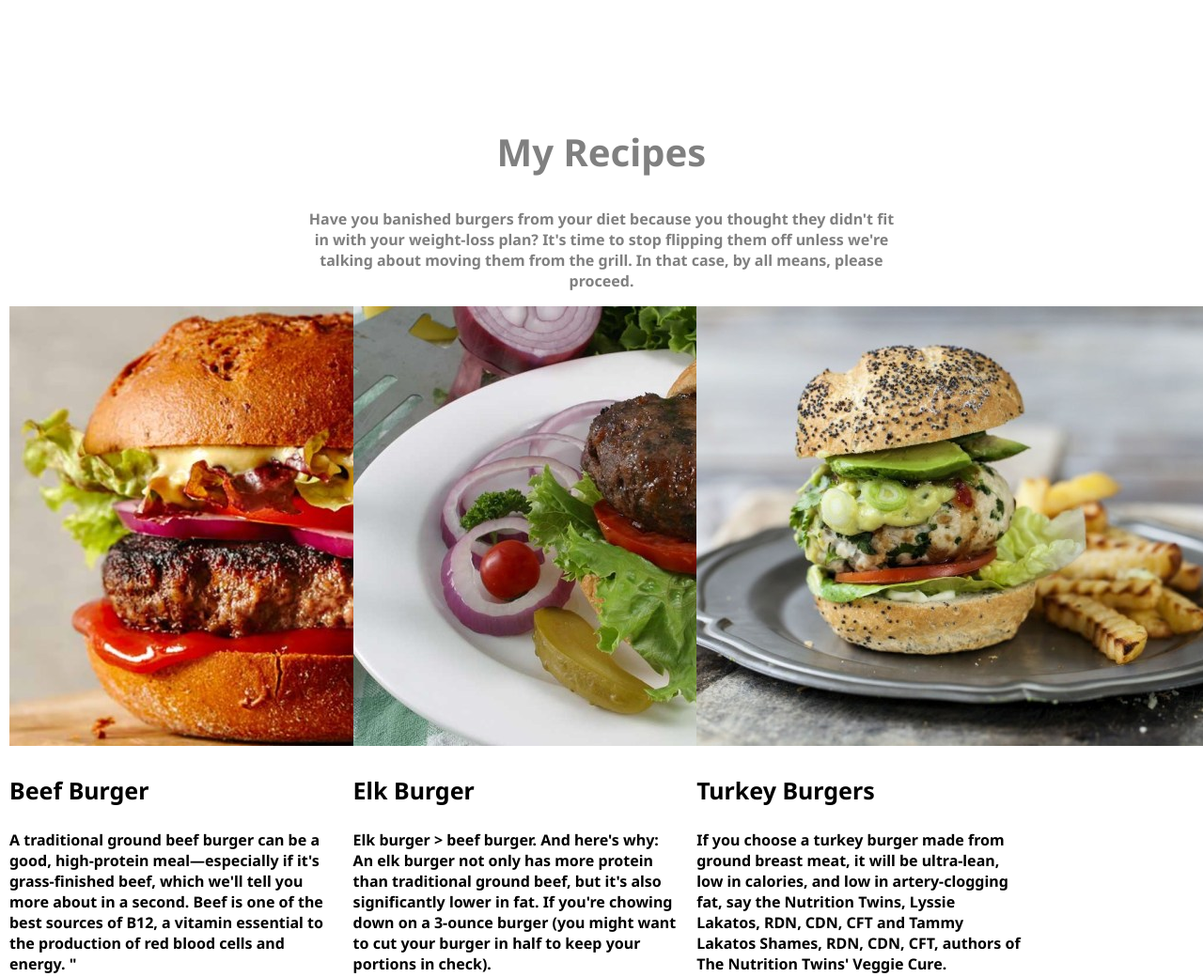
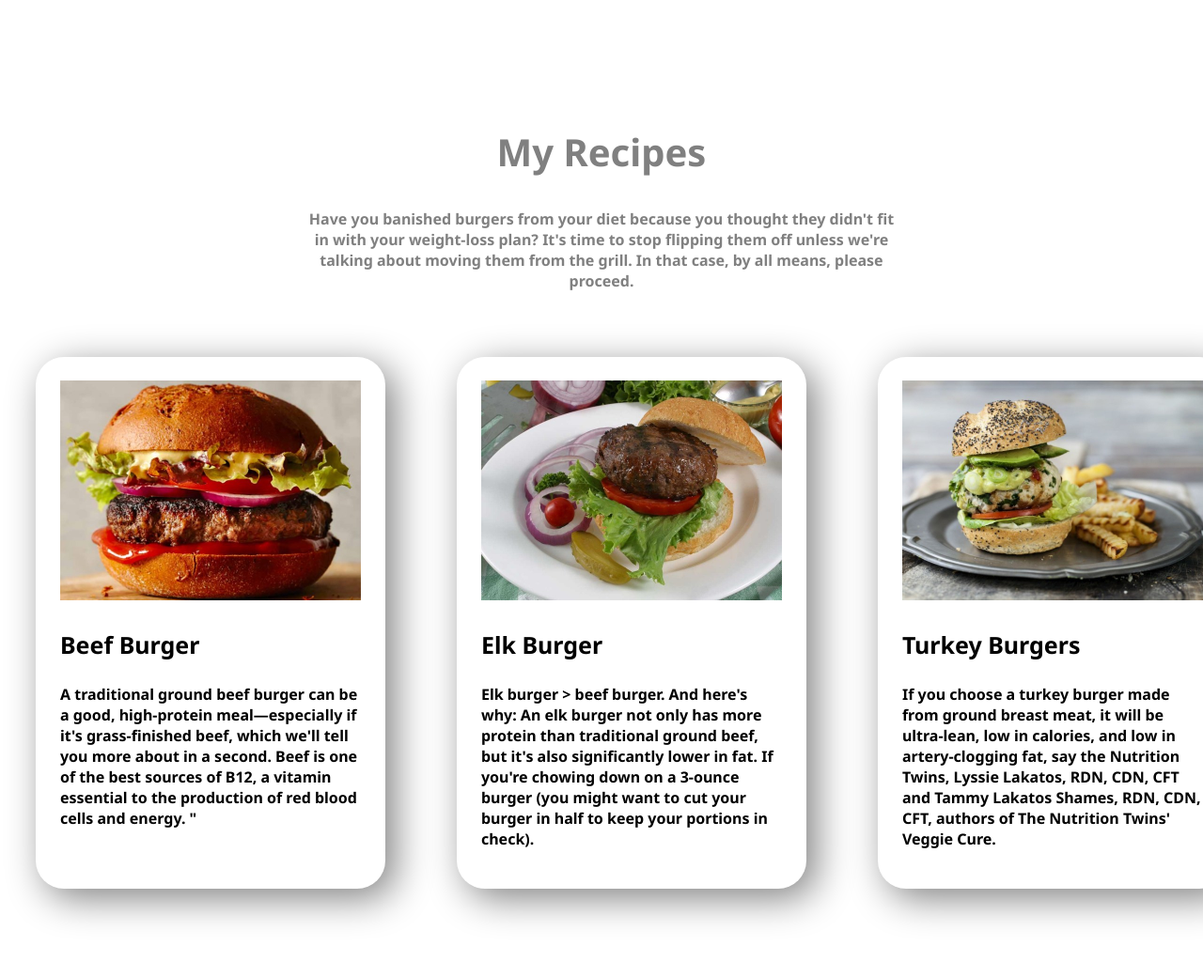
Before and after one commit to toaharahmanratul/the-burger-conjecture, a plain HTML site: page index.html in a window 1280 px wide. Shown: the part 1840-2880 px from the top of the page at 94% size. Drawn offline with Linux system fonts and the light colour scheme.

Commit message:
comfortably placed the divs

```diff
--- a/index.html
+++ b/index.html
@@ -46,17 +46,17 @@
 
         <div id="total-recipe">
             <div class="recipe-box">
-                <img class="recipe-image" src="images/beef-burger.jpg" alt="">
+                <img src="images/beef-burger.jpg" alt="">
                 <h3>Beef Burger</h3>
                 <p>A traditional ground beef burger can be a good, high-protein meal—especially if it's grass-finished beef, which we'll tell you more about in a second. Beef is one of the best sources of B12, a vitamin essential to the production of red blood cells and energy. "</p>
             </div>
             <div class="recipe-box">
-                <img class="recipe-image" src="images/elk-burger.jpg" alt="">
+                <img src="images/elk-burger.jpg" alt="">
                 <h3>Elk Burger</h3>
                 <p>Elk burger > beef burger. And here's why: An elk burger not only has more protein than traditional ground beef, but it's also significantly lower in fat. If you're chowing down on a 3-ounce burger (you might want to cut your burger in half to keep your portions in check).</p>
             </div>
             <div class="recipe-box">
-                <img class="recipe-image" src="images/turkey-burger.jpg" alt="">
+                <img src="images/turkey-burger.jpg" alt="">
                 <h3>Turkey Burgers</h3>
                 <p>If you choose a turkey burger made from ground breast meat, it will be ultra-lean, low in calories, and low in artery-clogging fat, say the Nutrition Twins, Lyssie Lakatos, RDN, CDN, CFT and Tammy Lakatos Shames, RDN, CDN, CFT, authors of The Nutrition Twins' Veggie Cure. </p>
             </div>
--- a/style.css
+++ b/style.css
@@ -58,22 +58,27 @@ h2{
     text-align: center;
 }
 .third-section{
-    margin-bottom: 150px;
+
 }
 .third-section p{
     padding-left: 25%;
     padding-right: 25%;
 }
 #total-recipe{
-    padding-left: 20px%;
-    padding-right: 20px;
     display: flex;
-    width: 90%;
+    margin-bottom: 150px;
+    margin-top: 70px;
 }
 .recipe-box{
-    padding-left: 10px;
-    padding-right: 10px;
-    width: 30%;
+    margin-left: 3%;
+    margin-right: 3%;
+    width: 27%;
+    padding-left: 2%;
+    padding-right: 2%;
+    padding-top: 2%;
+    padding-bottom: 2%;
+    box-shadow: 10px 10px 40px gray;
+    border-radius: 30px;
 }
 .recipe-box h3{
     font-size: 25px;
@@ -84,3 +89,7 @@ h2{
     padding: 0;
     color: black;
 }
+.recipe-box img{
+    width: 320px;
+    height: 234px;
+}
```
